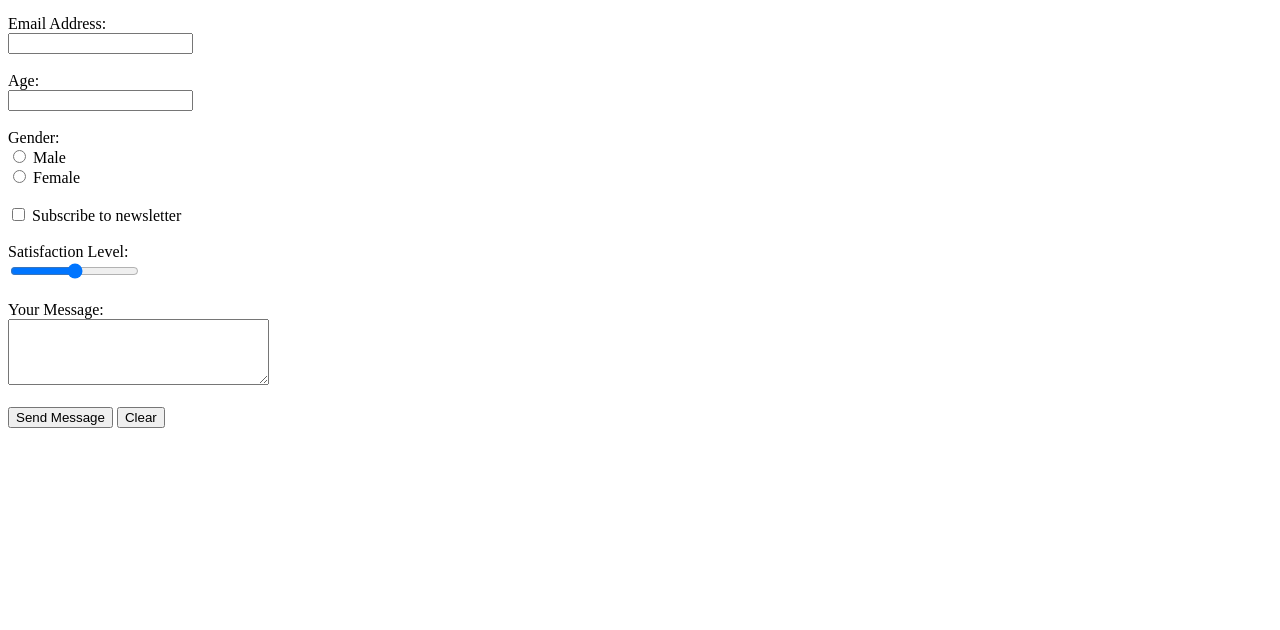
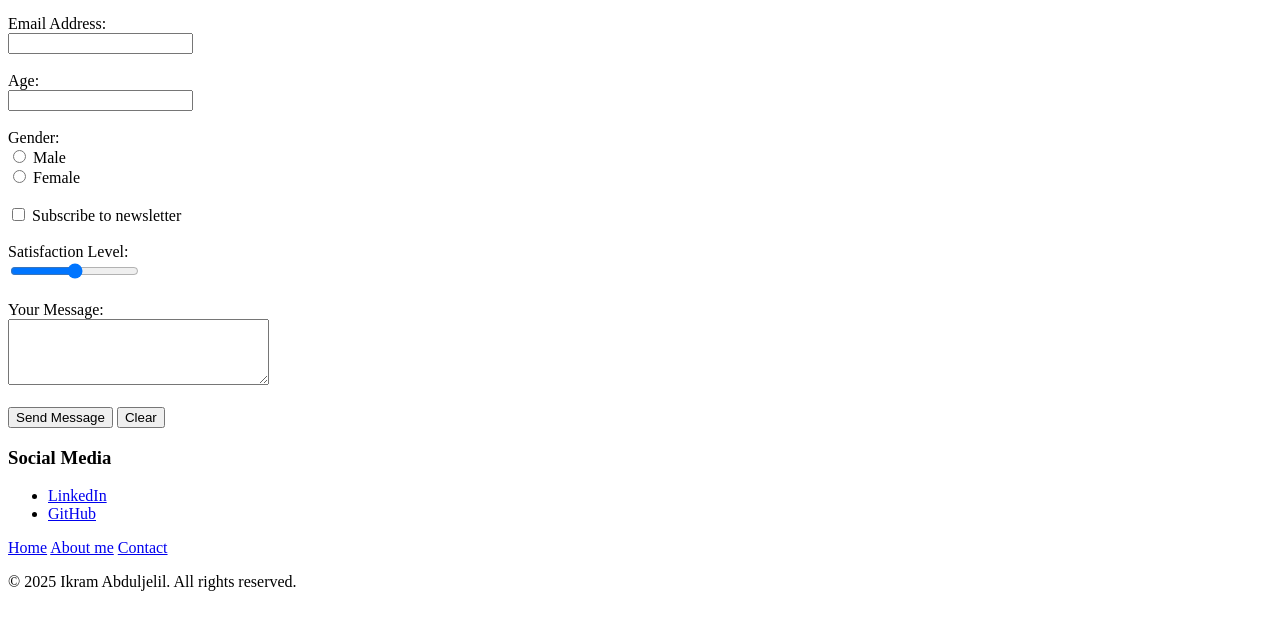
Before and after one commit to Ikuu2727/My-portfolio, a plain HTML site: page contact.html in a window 1280 px wide. Shown: the part 122-752 px from the top of the page. Drawn offline with Linux system fonts and the light colour scheme.

Commit message:
Add files via upload

```diff
--- a/contact.html
+++ b/contact.html
@@ -50,6 +50,20 @@
         <input type="reset" value="Clear">
 
     </form>
-
+ <div>
+            <h3>Social Media</h3>
+            <ul>
+                <li><a href="https://www.linkedin.com/in/ikram-abduljelil-9b7276398/">LinkedIn</a></li>
+                <li><a href="https://www.github.com/Ikuu2727">GitHub</a></li>
+            </ul>
+        </div>
+<nav>
+<a href="index.html">Home</a>
+<a href="about.html">About me</a>
+<a href="contact.html">Contact</a>
+</nav>
+<footer>
+    <p>&copy; 2025 Ikram Abduljelil. All rights reserved.</p>
+   </footer>
 </body>
 </html>
```
Also changed, not shown: about.html (+3 -0 lines), index.html (+3 -0 lines).
